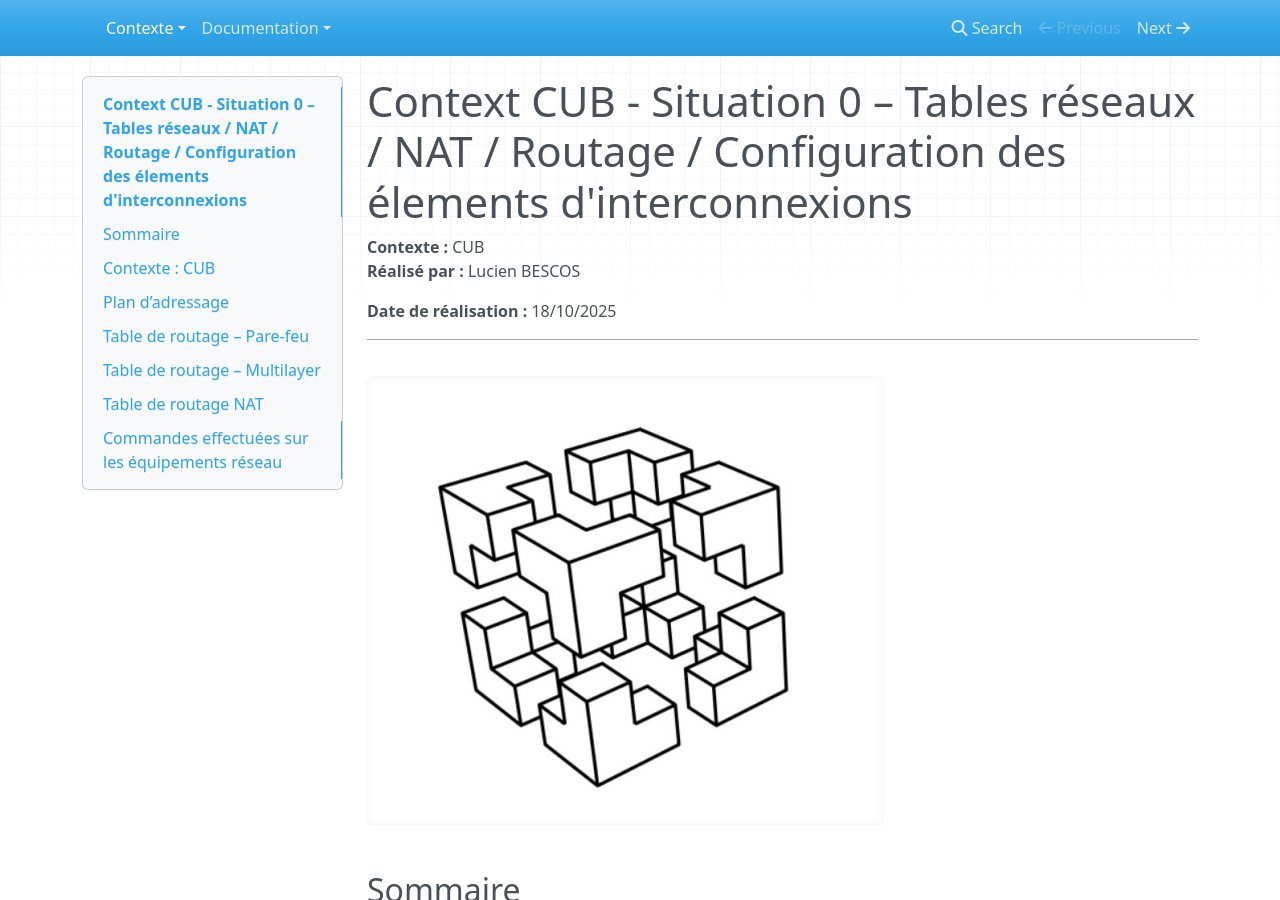
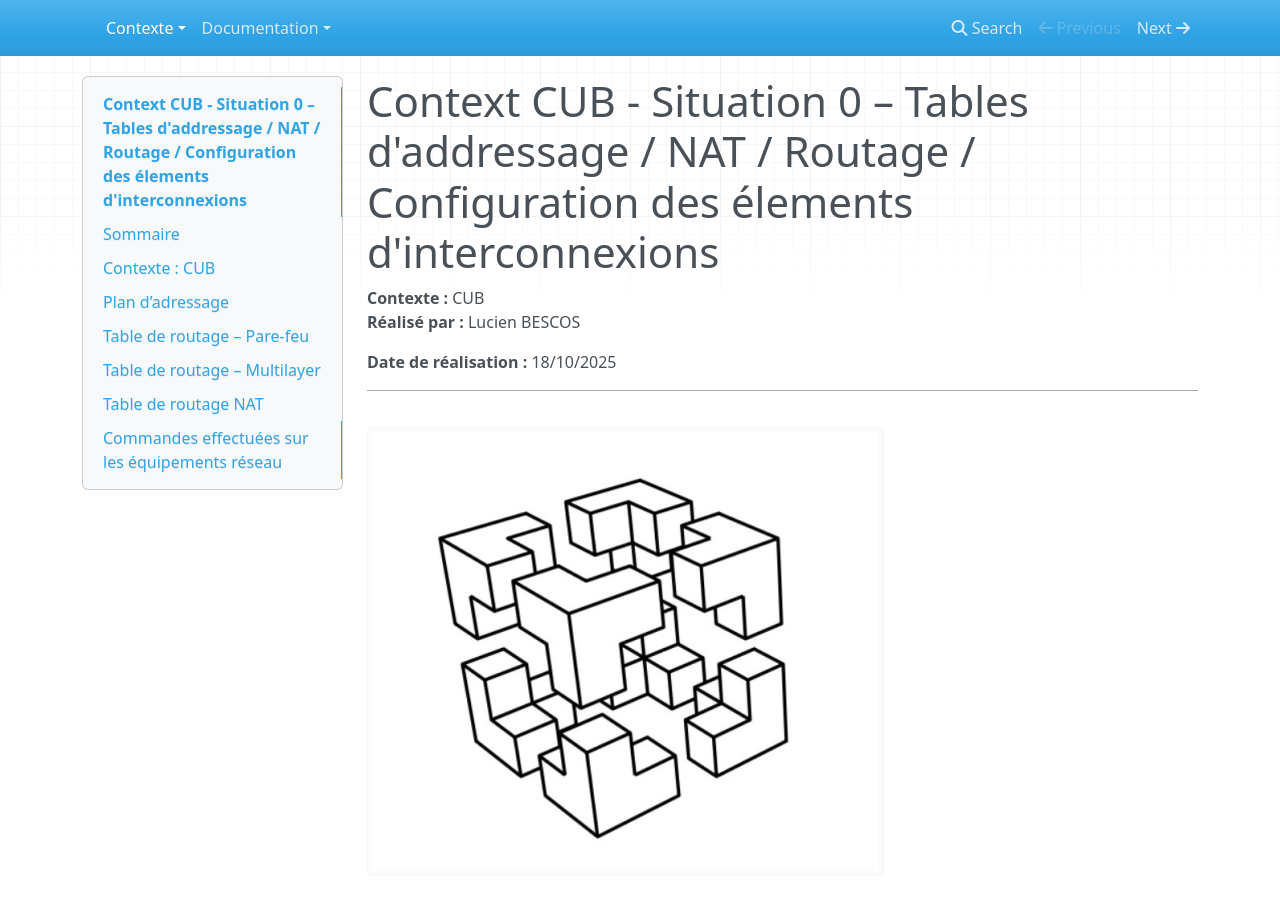
Before and after one commit to hugog36/CUBDOCUMENTATIONDORTMUND, an MkDocs documentation site: the page built from docs/contexte/LucienBescos - Context CUB - Situation 0.md, in a window 1280 px wide and 900 px high. Built offline with MkDocs 1.6.1, drawn with Linux system fonts in a browser that asks for light colours; nearby versions of some CDN libraries.

Commit message:
Update LucienBescos - Context CUB - Situation 0.md

```diff
--- a/docs/contexte/LucienBescos - Context CUB - Situation 0.md
+++ b/docs/contexte/LucienBescos - Context CUB - Situation 0.md
@@ -1,4 +1,4 @@
-# Context CUB - Situation 0 – Tables réseaux / NAT / Routage / Configuration des élements d'interconnexions
+# Context CUB - Situation 0 – Tables d'addressage / NAT / Routage / Configuration des élements d'interconnexions
 
 **Contexte :** CUB
 **Réalisé par :** Lucien BESCOS
```
